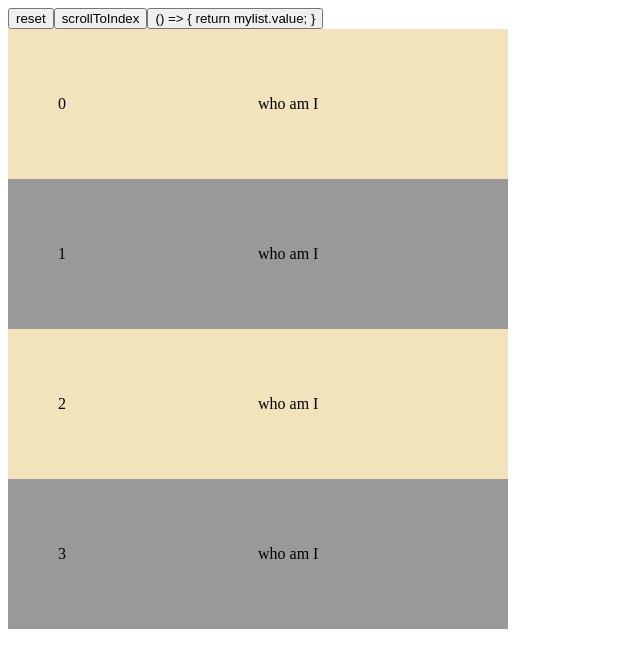
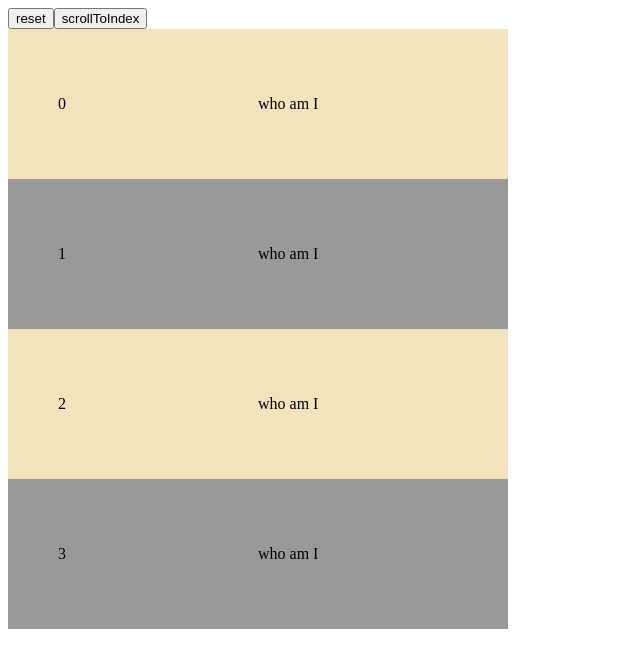
Before and after one commit to F-one-1/vue-virtual-list-observer, a Vue app: page / in a window 1280 px wide. Shown: the top 668 px of the page, without its empty margins (0-640 px from the left). Built offline with nearby package versions, Linux system fonts and the light colour scheme.

Commit message:
update README.md

```diff
--- a/src/App.vue
+++ b/src/App.vue
@@ -60,7 +60,7 @@ const scrollInstance = () => {
   <div>
     <button @click="reset">reset</button>
     <button @click="scrollToIndex">scrollToIndex</button>
-    <button @click="scrollInstance">{{ scrollInstance }}</button>
+    <!-- <button @click="scrollInstance">{{ scrollInstance }}</button> -->
   </div>
   <div class="mylist" ref="mylist">
     <ListDOM
```
Also changed, not shown: 1 other file (tests, documents, lock files or other folders).
